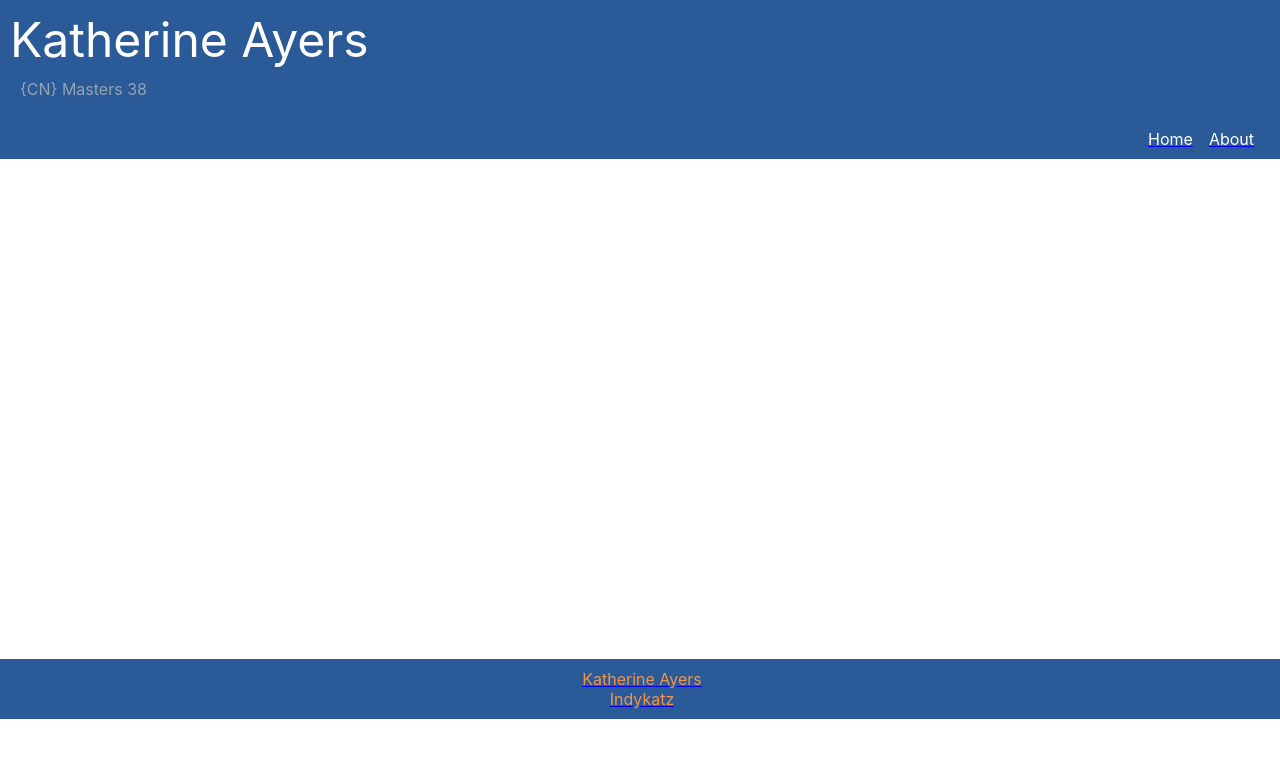
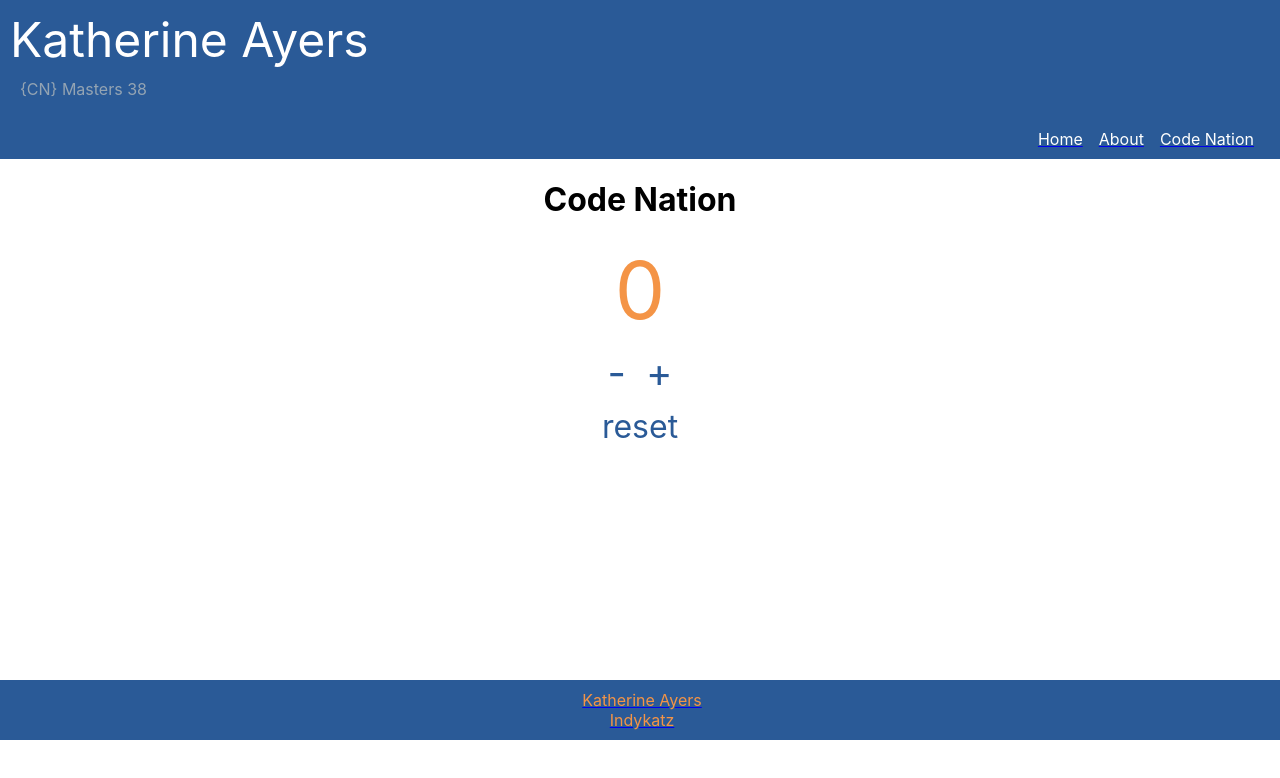
Before and after one commit to Indykatz/Indykatz-Portfolio, a React (Create React App) app: page /CodeNation in a window 1280 px wide. Shown: the top 778 px of the page. Built offline with nearby package versions, Linux system fonts and the light colour scheme.

Commit message:
indykatz 2 - counter

```diff
--- a/src/App.js
+++ b/src/App.js
@@ -5,6 +5,7 @@ import FooterBanner from "./components/Footer";
 import { BrowserRouter, Route, Routes } from "react-router-dom";
 import Home from "./pages/Home";
 import About from "./pages/About";
+import CodeNation from "./pages/CodeNation";
 
 const App = () => {
   return (
@@ -16,6 +17,7 @@ const App = () => {
           <Routes>
             <Route path="/" element={<Home />} />
             <Route path="/About" element={<About />} />
+            <Route path="/CodeNation" element={<CodeNation />} />
           </Routes>
         </Content>
         <FooterBanner />
--- /dev/null
+++ b/src/components/Counter.js
@@ -0,0 +1,36 @@
+import React from "react";
+import { useState } from "react";
+import {
+  CounterBox,
+  CountArea,
+  UpdownButton,
+  ResetButton,
+} from "../css/Counter.styled";
+
+const Counter = () => {
+  // counter activity
+  let [count, setCount] = useState(0);
+
+  const increaseClick = () => {
+    setCount((count += 1));
+  };
+  const decreaseClick = () => {
+    setCount((count -= 1));
+  };
+  const reset = () => {
+    setCount(0);
+  };
+
+  return (
+    <div>
+      <CountArea>{count}</CountArea>
+      <CounterBox>
+        <UpdownButton onClick={decreaseClick}>-</UpdownButton>
+        <UpdownButton onClick={increaseClick}>+</UpdownButton>
+      </CounterBox>
+      <ResetButton onClick={reset}>reset</ResetButton>
+    </div>
+  );
+};
+
+export default Counter;
--- a/src/components/Navbar.js
+++ b/src/components/Navbar.js
@@ -11,6 +11,9 @@ const Navbar = () => {
         <Link to="/about">
           <NavbarItems>About</NavbarItems>
         </Link>
+        <Link to="/codeNation">
+          <NavbarItems>Code Nation</NavbarItems>
+        </Link>
       </NavbarContainer>
     </div>
   );
--- /dev/null
+++ b/src/css/Counter.styled.js
@@ -0,0 +1,25 @@
+import styled from "styled-components";
+
+export const CounterBox = styled.div`
+  padding: 10px;
+  text-align: center;
+  color: #f49446;
+  display: flex;
+  justify-content: center;
+  flex-direction: row;
+  column-gap: 20px;
+`;
+export const CountArea = styled.div`
+  color: #f49446;
+  font-size: 500%;
+  margin: auto;
+`;
+export const UpdownButton = styled.div`
+  color: #2a5a97;
+  font-size: 250%;
+`;
+
+export const ResetButton = styled.div`
+  color: #2a5a97;
+  font-size: 200%;
+`;
--- a/src/css/Footer.styled.js
+++ b/src/css/Footer.styled.js
@@ -9,6 +9,7 @@ export const Footer = styled.div`
   width: 100%;
 `;
 export const FooterLinkItem = styled.div`
+  text-decoration: none;
   font-size: 16px;
   margin-right: 16px;
   color: #f49446;
--- /dev/null
+++ b/src/pages/CodeNation.js
@@ -0,0 +1,14 @@
+import Counter from "../components/Counter";
+
+const CodeNation = () => {
+  return (
+    <div>
+      <div>
+        <h1>Code Nation</h1>
+        <Counter />
+      </div>
+    </div>
+  );
+};
+
+export default CodeNation;
--- a/src/pages/Home.js
+++ b/src/pages/Home.js
@@ -1,8 +1,10 @@
+
 const Home = () => {
   return (
     <div>
       <div>
         <h1>Home</h1>
+
       </div>
     </div>
   );
```
